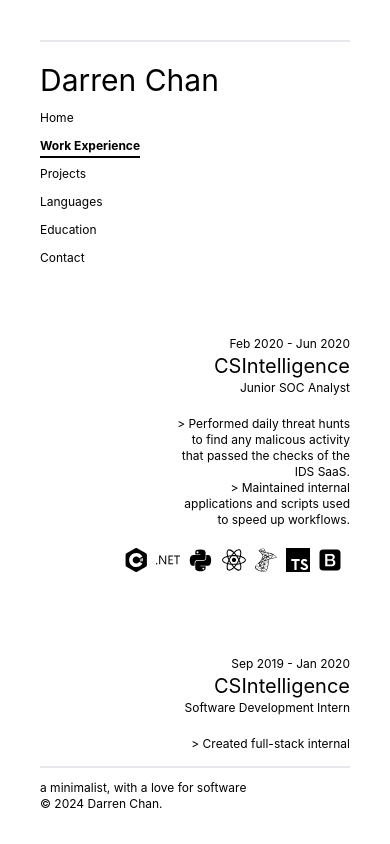
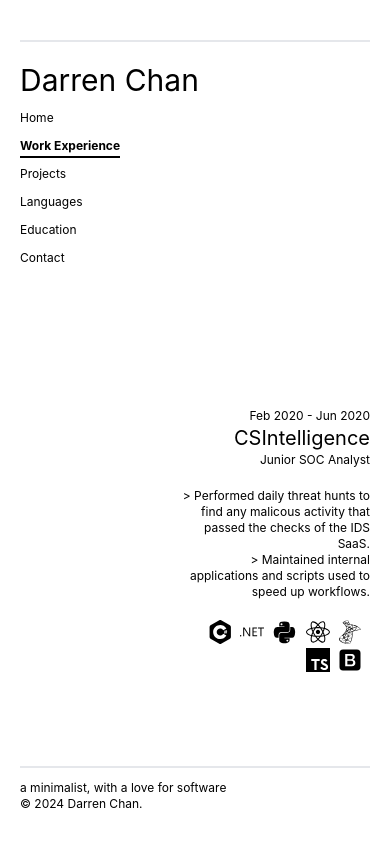
Before and after one commit to cthdarren/darren-chan.com, a React (Create React App) app in the folder portfolio/: page / in a window 390 px wide. Both pictures are taken after a click on the element "Work Experience". Built offline with nearby package versions, Linux system fonts and the light colour scheme; a web font is replaced by a local one.

Commit message:
mobile formatting

```diff
--- a/portfolio/src/App.js
+++ b/portfolio/src/App.js
@@ -41,7 +41,7 @@ function App() {
         <div className="App ">
             <div
                 id="name"
-                className="text-left w-full absolute top-10 md:top-16 md:px-16 px-10"
+                className="text-left w-full absolute top-10 md:top-16 md:px-16 px-5 "
             >
                 <p className="border-t-2 pt-5 text-3xl md:text-8xl">Darren Chan</p>
                 <NavBar
@@ -52,7 +52,7 @@ function App() {
             </div>
             <div
                 id="footer"
-                className="text-md w-full text-left absolute bottom-5 md:px-16 px-10"
+                className="text-md w-full text-left absolute bottom-5 md:px-16 px-5"
             >
                 <p className="border-t-2 py-3 md:text-sm text-xs flex sm:flex-row flex-col">
                     a minimalist, with a love for software
@@ -60,7 +60,7 @@ function App() {
                 </p>
             </div>
 
-            <div id="currpage" className="w-full absolute top-10 sm:top-16 sm:bottom-16 bottom-24 flex flex-row justify-end overflow-scroll">
+            <div id="currpage" className="w-full absolute top-28 sm:top-16 sm:bottom-16 bottom-24 flex flex-row justify-end overflow-scroll">
                 {renderPage(currPage)}
             </div>
         </div>
--- a/portfolio/src/pages/Home.js
+++ b/portfolio/src/pages/Home.js
@@ -1,6 +1,6 @@
 function Home() {
     return (
-        <div className="w-8/12 md:w-7/12 lg:w-6/12 xl:w-4/12 pb-5 sm:pb-10 md:px-20 px-10 xl:text-base text-xs text-left contentpage self-end">
+        <div className="w-8/12 md:w-7/12 lg:w-6/12 xl:w-4/12 pb-5 sm:pb-10 md:px-20 px-5 xl:text-base text-xs text-left contentpage self-end">
             As a passionate software developer, I have a strong love for
             customisation. I love customising my websites, my environment, my
             keyboard, the list goes on.
--- a/portfolio/src/pages/WorkExperience.js
+++ b/portfolio/src/pages/WorkExperience.js
@@ -3,27 +3,27 @@ import { BootstrapIcon, CsharpIcon, CssIcon, DockerIcon, DotnetCoreIcon, HtmlIco
 
 export default function WorkExperience() {
     return (
-        <div className="w-8/12 md:w-7/12 lg:w-6/12 pb-5 sm:pb-0 md:px-20 px-10 xl:text-base text-xs text-right contentpage sm:pt-36 pt-64 flex flex-col">
+        <div className="w-7/12 md:w-7/12 lg:w-6/12 pb-5 sm:pb-0 md:px-20 px-5 xl:text-base text-xs text-right contentpage sm:pt-36 pt-64 flex flex-col">
             <WorkExpCard
                 title={"CSIntelligence"}
                 role="Junior SOC Analyst"
                 duration="Feb 2020 - Jun 2020"
                 description={<div><p>{'>'} Performed daily threat hunts to find any malicous activity that passed the checks of the IDS SaaS.</p><p>{'>'} Maintained internal applications and scripts used to speed up workflows.</p></div>}
-                languages={<div className="flex justify-end"><CsharpIcon/> <DotnetCoreIcon/> <PythonIcon/> <ReactIcon/> <SqlIcon/> <TypescriptIcon/> <BootstrapIcon/></div>}
+                languages={<div className="flex justify-end flex-wrap"><CsharpIcon/> <DotnetCoreIcon/> <PythonIcon/> <ReactIcon/> <SqlIcon/> <TypescriptIcon/> <BootstrapIcon/></div>}
             />
             <WorkExpCard
                 title={"CSIntelligence"}
                 role="Software Development Intern"
                 duration="Sep 2019 - Jan 2020"
                 description={<div><p>{'>'} Created full-stack internal applications for employees.</p><p>{'>'} Reverse engineered external API for SaaS and created a nicer UI for the SOC team to improve workflows.</p></div>}
-                languages={<div className="flex justify-end"><CsharpIcon/> <DotnetCoreIcon/> <PythonIcon/> <ReactIcon/> <SqlIcon/> <TypescriptIcon/> <BootstrapIcon/></div>}
+                languages={<div className="flex justify-end flex-wrap"><CsharpIcon/> <DotnetCoreIcon/> <PythonIcon/> <ReactIcon/> <SqlIcon/> <TypescriptIcon/> <BootstrapIcon/></div>}
             />
             <WorkExpCard
                 title={"Finesse Digital"}
                 role="Software Development Intern"
                 duration="Sep 2018 - Oct 2018"
                 description={<div><p>{'>'} Converted designs into live, interactive pages.</p><p>{'>'} Automated environment setup with docker.</p></div>}
-                languages={<div className="flex justify-end"> <HtmlIcon/> <CssIcon/> <JavascriptIcon/> <BootstrapIcon/> <DockerIcon/></div>}
+                languages={<div className="flex justify-end flex-wrap"> <HtmlIcon/> <CssIcon/> <JavascriptIcon/> <BootstrapIcon/> <DockerIcon/></div>}
             />
         </div>
     );
```
